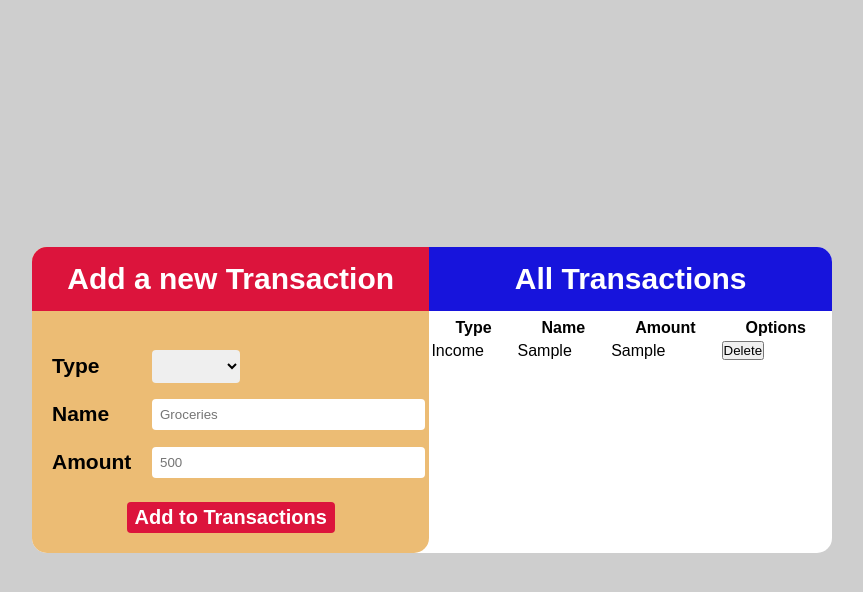
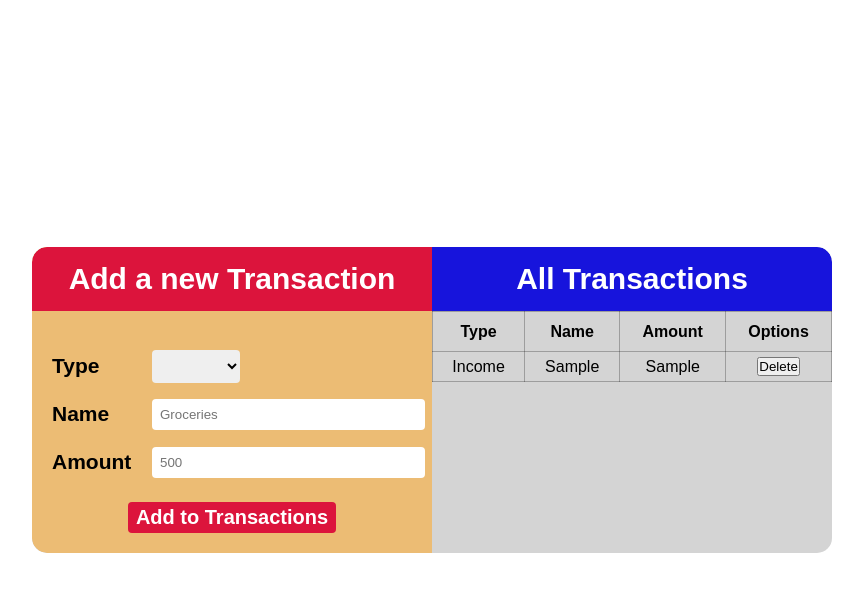
Before and after one commit to tarun-vasakam/Budget-Tracker, a plain HTML site: page index.html in a window 1280 px wide. Both pictures are taken after typing "Sample", "Sample" into the empty fields and a click on the button "Add to Transactions". Shown: the whole page, without its empty margins (208-1071 px from the left). Drawn offline with Linux system fonts and the light colour scheme.

Commit message:
Update style.css

```diff
--- a/style.css
+++ b/style.css
@@ -3,25 +3,26 @@
     padding: 0px;
     box-sizing: border-box;
     font-family: sans-serif;
+    overflow-x: hidden;
 }
 body{
     display: flex;
     justify-content: center;
     align-items: center;
     height: 100vh;
-    background-color: rgba(0, 0, 0, 0.192);
+    background-color: white;
 }
 .container{
     display: flex;
     justify-content: center;
-    background-color: white;
+    background-color: rgb(212, 212, 212);
     width: 800px;
     border-radius: 15px;
 }
 .left{
     flex: 1;
     background-color: rgb(236, 188, 116);
-    border-radius: 15px;
+    border-radius: 15px 0px 0px 15px;
 }
 .right{
     flex: 1;
@@ -85,11 +86,26 @@ body{
     border-radius: 4px;
     font-weight: bold;
 }
-table{
-    display: block;
-    margin-top: 4px;
+table,td,tr,th{
+    border: 1px solid rgba(0, 0, 0, 0.26);
+    border-collapse: collapse;
+    text-align: center;
 }
 th{
-    padding: 2px 24px;
-    justify-content: center;
+    height: 40px;
 }
+td{
+    height: 30px;
+}
+table{
+    width: 400px;
+}
+.type{
+    width: 90px;
+}
+.name{
+    width: 140px;
+}
+.option{
+    width: 70px;
+}
```
